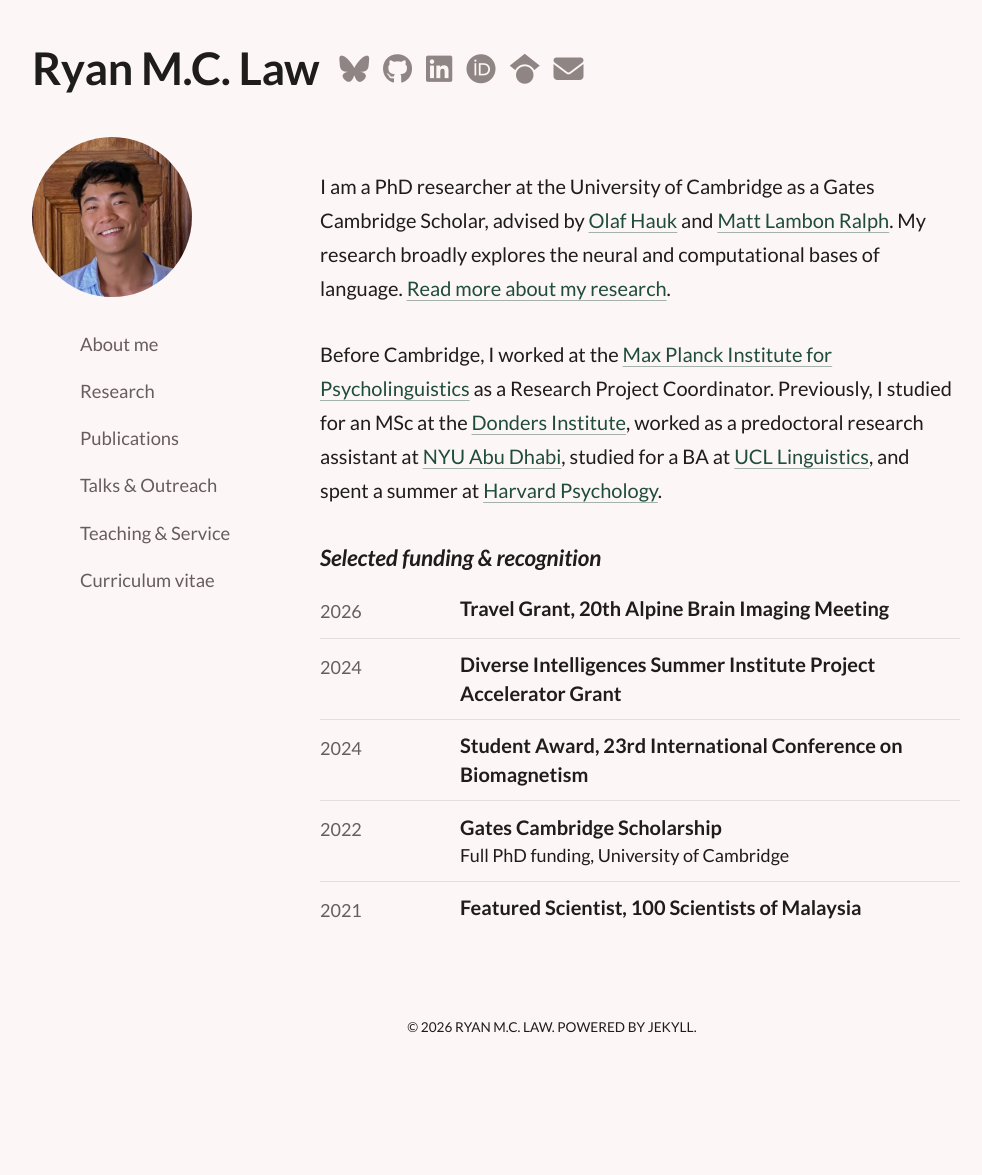
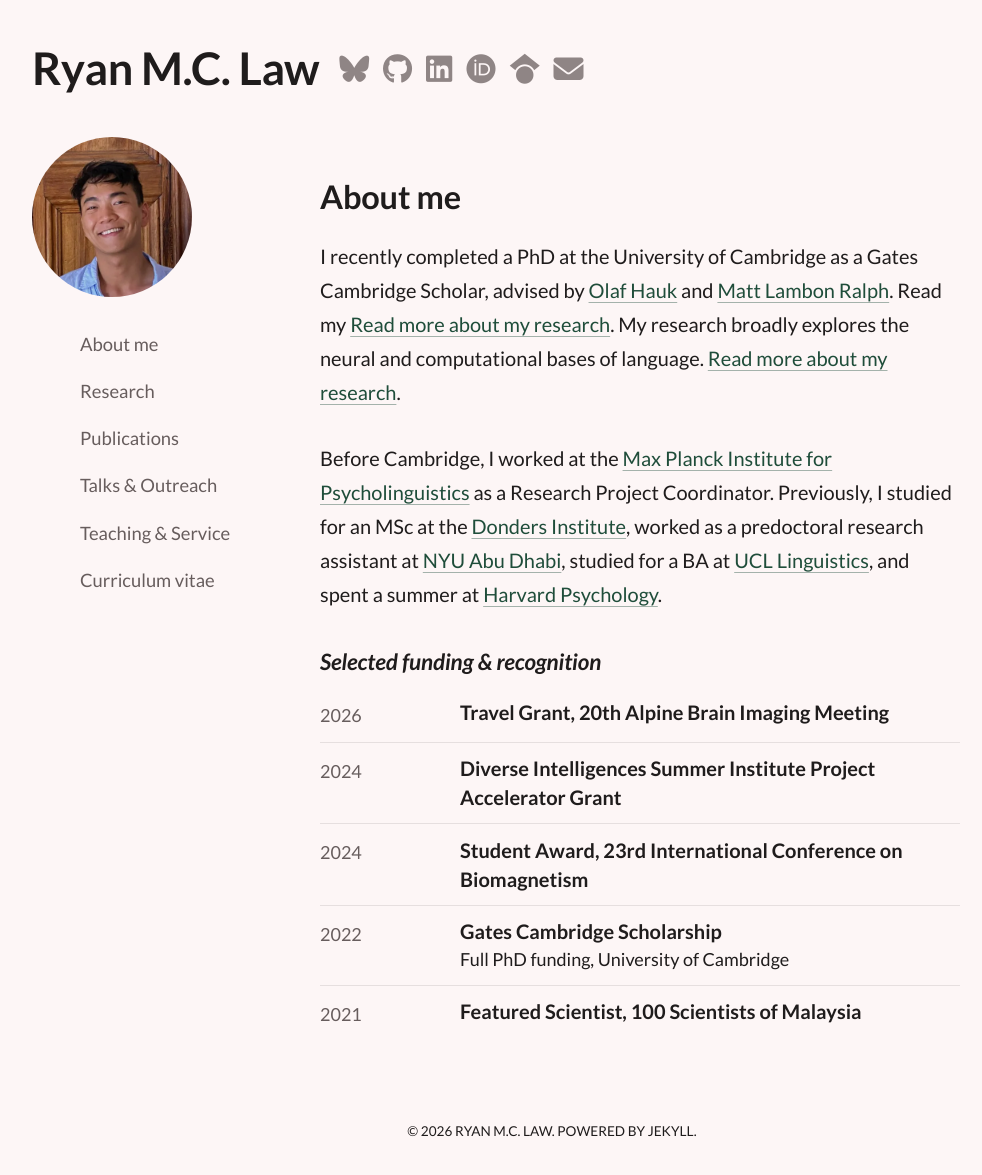
Before and after one commit to rmc-law/rmc-law.github.io, a Jekyll site: the page built from index.md, in a window 1280 px wide. Shown: the whole page, without its empty margins (88-1070 px from the left). Built offline with Jekyll 4.4.1, drawn with Linux system fonts in a browser that asks for light colours; nearby versions of some CDN libraries; before the commit the page ends 1071 px from its top, so only the background shows below that.

Commit message:
About: update bio for the completed PhD and add an About me heading

```diff
--- a/_includes/about.html
+++ b/_includes/about.html
@@ -1,3 +1,10 @@
-<p>I am a PhD researcher at the University of Cambridge as a Gates Cambridge Scholar, advised by <a href="https://www.mrc-cbu.cam.ac.uk/people/olaf-hauk/" target="_blank">Olaf Hauk</a> and <a href="http://www.mrc-cbu.cam.ac.uk/people/Matt.Lambon-Ralph/" target="_blank">Matt Lambon Ralph</a>. My research broadly explores the neural and computational bases of language. <a href="research">Read more about my research</a>.</p>
+<h3>About me</h3>
+
+<p>I recently completed a PhD at the University of Cambridge as a Gates Cambridge Scholar, advised by
+    <a href="https://www.mrc-cbu.cam.ac.uk/people/olaf-hauk/" target="_blank">Olaf Hauk</a> and
+    <a href="http://www.mrc-cbu.cam.ac.uk/people/Matt.Lambon-Ralph/" target="_blank">Matt Lambon Ralph</a>. Read my
+    <a href="research">Read more about my research</a>.
+
+    My research broadly explores the neural and computational bases of language. <a href="research">Read more about my research</a>.</p>
 
 Before Cambridge, I worked at the <a href="https://www.mpi.nl/" target="_blank">Max Planck Institute for Psycholinguistics</a> as a Research Project Coordinator. Previously, I studied for an MSc at the <a href="https://www.ru.nl/en/donders-institute" target="_blank">Donders Institute</a>, worked as a predoctoral research assistant at <a href="https://nyuad.nyu.edu/en/" target="_blank">NYU Abu Dhabi</a>, studied for a BA at <a href="https://www.ucl.ac.uk/brain-sciences/pals/research/linguistics" target="_blank">UCL Linguistics</a>, and spent a summer at <a href="https://psychology.fas.harvard.edu/" target="_blank">Harvard Psychology</a>.
```
